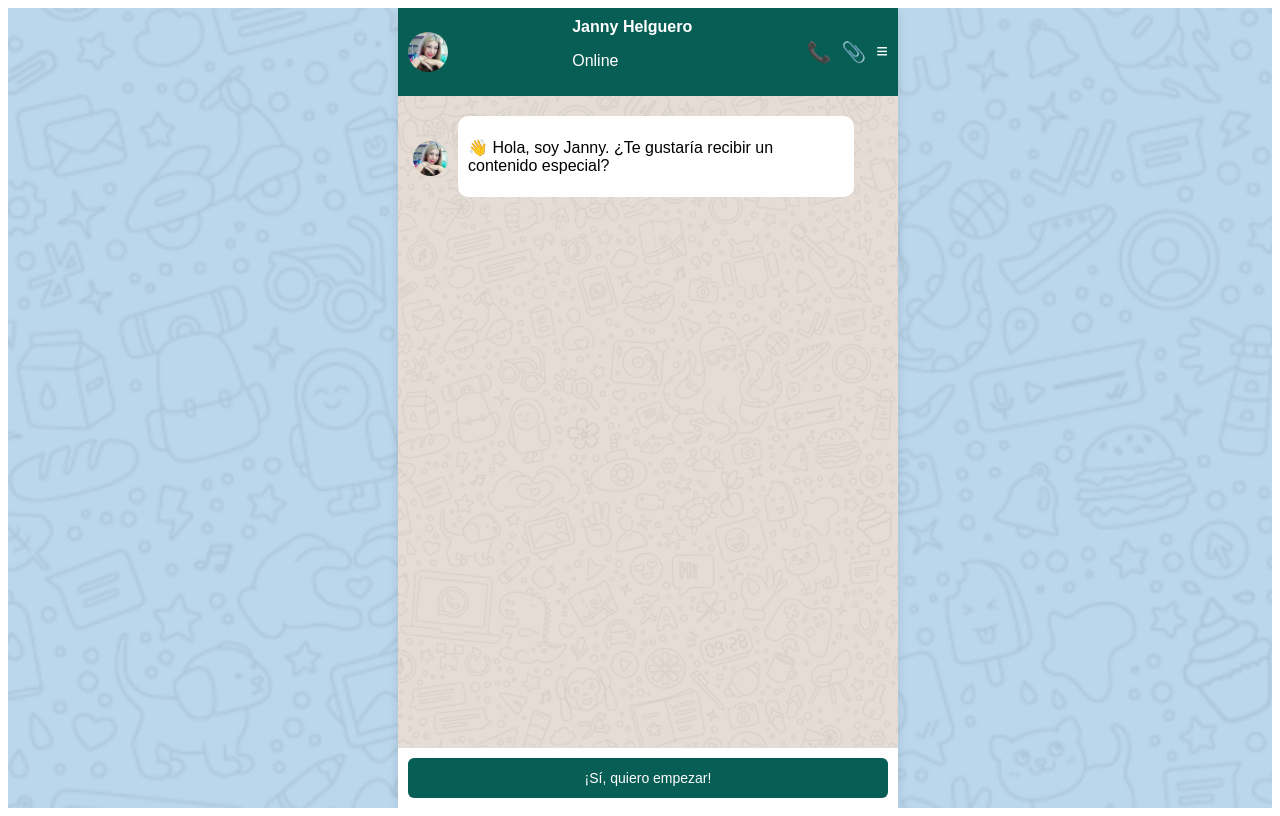
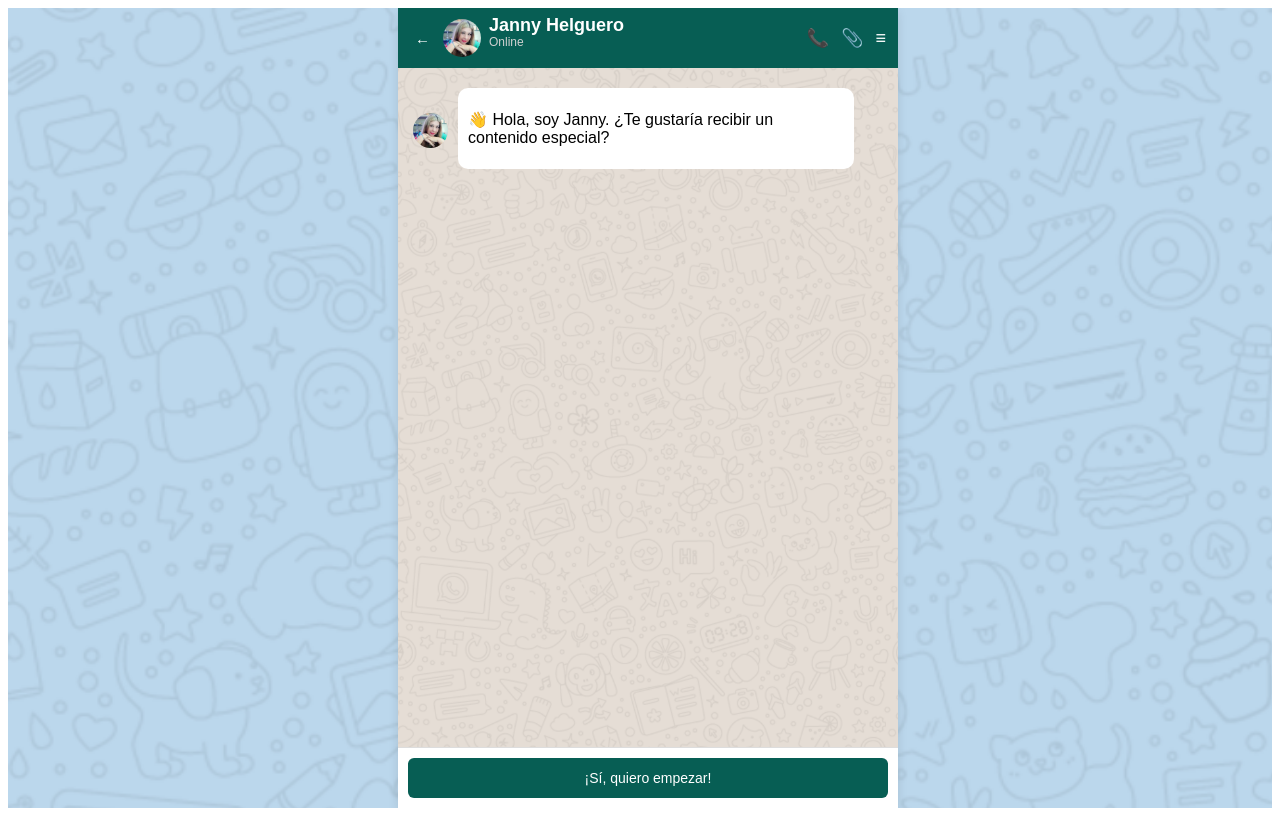
Before and after one commit to soyjavierquiroz/whatsapp-fake-funnel, a Next.js app in the folder frontend/: page / in a window 1280 px wide. Built offline with nearby package versions, Linux system fonts and the light colour scheme.

Commit message:
Refactorización del chatbot: modularización, mejoras en UI/UX y correcciones de estilos

```diff
--- a/frontend/components/ChatHeader.js
+++ b/frontend/components/ChatHeader.js
@@ -1,21 +1,21 @@
-import React from "react";
 import styles from "../styles/Chatbot.module.css";
 
-const ChatHeader = ({ avatar, name }) => {
+export default function ChatHeader({ avatar, name }) {
   return (
     <div className={styles.chatHeader}>
-      <img src={avatar} alt={name} className={styles.avatar} />
-      <div className={styles.chatInfo}>
-        <strong>{name}</strong>
-        <p>Online</p>
+      <div className={styles.headerLeft}>
+        <span className={styles.backButton}>←</span>
+        <img src={avatar} alt={name} className={styles.avatar} />
+        <div className={styles.userInfo}>
+          <strong>{name}</strong>
+          <p>Online</p>
+        </div>
       </div>
       <div className={styles.icons}>
-        <span>📞</span>
-        <span>📎</span>
-        <span>≡</span>
+        <span className={styles.icon}>📞</span>
+        <span className={styles.icon}>📎</span>
+        <span className={styles.icon}>≡</span>
       </div>
     </div>
   );
-};
-
-export default ChatHeader;
+}
--- a/frontend/styles/Chatbot.module.css
+++ b/frontend/styles/Chatbot.module.css
@@ -1,3 +1,24 @@
+/* 📌 Animacion Escribiendo */
+.typingIndicator {
+  display: flex;
+  gap: 5px;
+}
+
+.typingIndicator span {
+  width: 8px;
+  height: 8px;
+  background-color: gray;
+  border-radius: 50%;
+  animation: typingAnimation 1.5s infinite;
+}
+
+@keyframes typingAnimation {
+  0% { opacity: 0.3; transform: translateY(0px); }
+  50% { opacity: 1; transform: translateY(-5px); }
+  100% { opacity: 0.3; transform: translateY(0px); }
+}
+
+
 /* 📌 Contenedor principal */
 .chatWrapper {
   display: flex;
@@ -26,54 +47,70 @@
 
 /* 📌 Cabecera */
 .chatHeader {
+  width: 100%;
+  max-width: 500px;
   display: flex;
   align-items: center;
   justify-content: space-between;
-  width: 100%;
-  max-width: 500px;
-  padding: 10px;
+  padding: 8px 12px; /* Reducimos el padding para hacer la cabecera más compacta */
   background: var(--primary-color);
   color: white;
   box-sizing: border-box;
-  position: sticky;
-  top: 0;
-  z-index: 1000;
 }
 
-/* 📌 Avatar de la cabecera */
-.avatar {
-  width: 40px;
-  height: 40px;
-  border-radius: 50%;
-  margin-right: 10px;
+/* Contenedor del lado izquierdo */
+.headerLeft {
+  display: flex;
+  align-items: center;
+  gap: 8px; /* Espaciado entre los elementos */
 }
 
-/* 📌 Texto de la cabecera */
-.headerText {
+/* Botón de retroceso */
+.backButton {
+  font-size: 15px;
+  cursor: pointer;
+  padding: 5px;
+}
+
+/* Avatar */
+.avatar {
+  width: 38px;
+  height: 38px;
+  border-radius: 50%;
+}
+
+/* Contenedor del nombre y estado */
+.userInfo {
   display: flex;
   flex-direction: column;
-  color: white;
+  line-height: 1;
 }
 
-/* 📌 Nombre en la cabecera */
-.headerText strong {
-  font-size: 16px;
-  line-height: 1.2;
+.userInfo strong {
+  font-size: 18px;
+  font-weight: bold;
 }
 
-/* 📌 Estado "Online" */
-.headerText p {
-  font-size: 13px;
-  opacity: 0.8;
+.userInfo p {
+  font-size: 12px;
+  color: #d1d1d1;
+  margin-top: 2px; /* Reducimos el espacio entre el nombre y "Online" */
 }
 
-/* 📌 Iconos de la cabecera */
+/* Iconos de la derecha */
 .icons {
   display: flex;
-  gap: 10px;
-  font-size: 20px;
-  cursor: pointer;
+  gap: 12px;
+  font-size: 18px;
+  align-items: center;
 }
+
+.icon {
+  display: flex;
+  align-items: center;
+}
+
+
 
 /* 📌 Cuerpo del chat */
 .chatBody {
```
